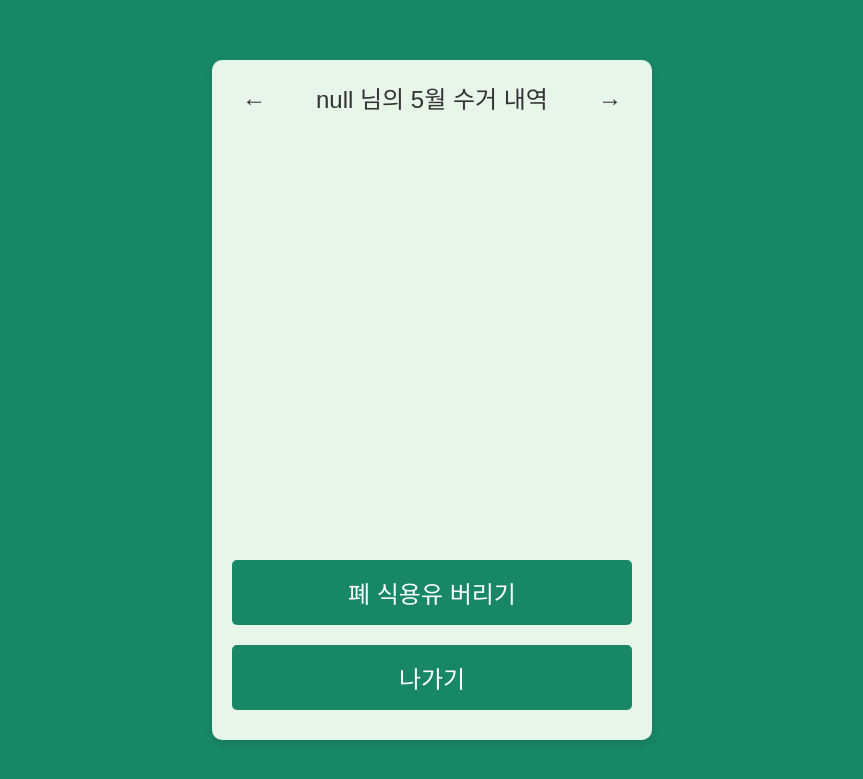
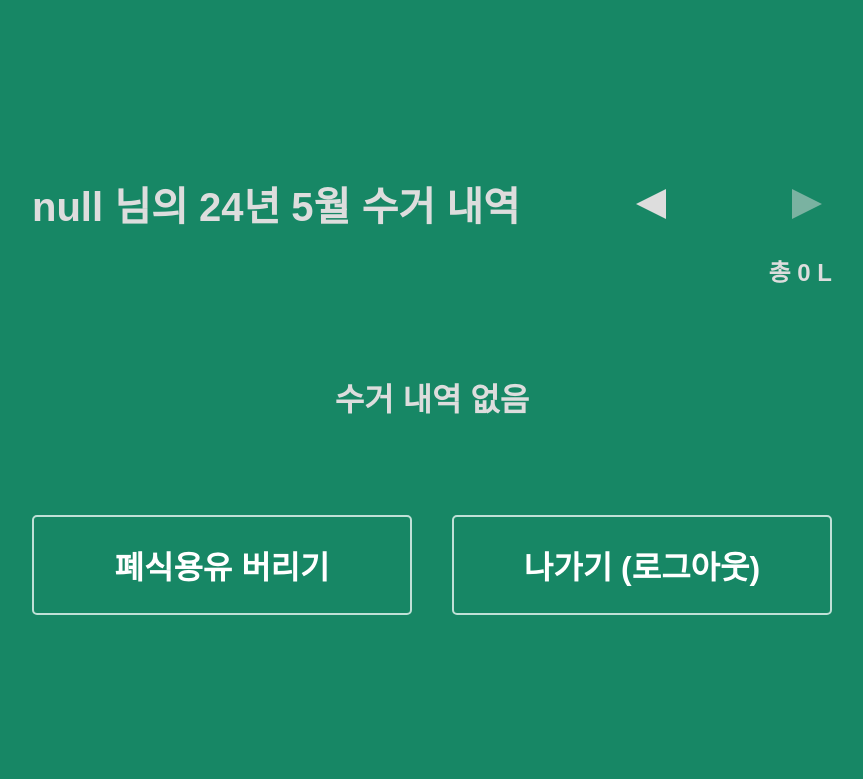
Before and after one commit to ggpp0909/money-good, a Flask app: page /history in a window 1280 px wide. Shown: the top 779 px of the page, without its empty margins (208-1071 px from the left). Run offline with Flask 3, Linux system fonts and the light colour scheme; data that the repository does not hold is empty.

Commit message:
아두이노 외 기능 구현 완

```diff
--- a/app.py
+++ b/app.py
@@ -66,16 +66,24 @@
         wb = openpyxl.load_workbook(FILE_PATH)
         sheet = wb.active
         history = []
+        total_amount = 0
+        weekdays = ["월", "화", "수", "목", "금", "토", "일"]
+
         for row in sheet.iter_rows(min_row=2, values_only=True):
             record_id, name, phone, oil_amount, place, record_time = row
-            if record_id == user_id and datetime.strptime(record_time, "%Y-%m-%d %H:%M:%S").month == month:
+            record_date = datetime.strptime(record_time, "%Y-%m-%d %H:%M:%S")
+            if record_id == user_id and record_date.month == month:
+                weekday_str = weekdays[record_date.weekday()]
+                formatted_date = record_date.strftime(f"%Y.%m.%d({weekday_str})")
                 history.append({
-                    "date": datetime.strptime(record_time, "%Y-%m-%d %H:%M:%S").strftime("%Y.%m.%d(%a)"),
+                    "date": formatted_date,
                     "amount": oil_amount
                 })
-        return jsonify(history)
+                total_amount += float(oil_amount)
+
+        return jsonify({"history": history, "total": total_amount})
     except FileNotFoundError:
-        return jsonify([])
+        return jsonify({"history": [], "total": 0})
 
 @app.route('/history')
 def history():
--- a/templates/history.html
+++ b/templates/history.html
@@ -18,13 +18,11 @@
             flex-direction: column;
             justify-content: center;
             align-items: center;
-            background-color: #E8F5E9;
             padding: 20px;
-            border-radius: 10px;
-            box-shadow: 0 4px 8px rgba(0, 0, 0, 0.1);
             width: 90%;
-            max-width: 400px;
-            height: 80%;
+            max-width: 800px;
+            height: 90%;
+            max-height: 450px;
         }
         .header {
             display: flex;
@@ -34,16 +32,33 @@
             margin-bottom: 20px;
         }
         .title {
-            font-size: 1.5rem;
-            color: #333;
+            font-weight: bold;
+            font-size: 2.5rem;
+            color: #dddddd;
         }
         .arrow {
+            display: inline-block;
             cursor: pointer;
-            font-size: 1.5rem;
-            margin: 0 10px;
-            color: #333;
+            border-top: 15px solid transparent;
+            border-bottom: 15px solid transparent;
+            margin: 10px;
+            user-select: none;
+        }
+        .arrow.left {
+            border-right: 30px solid #dddddd; /* Left arrow */
+        }
+        .arrow.right {
+            border-left: 30px solid #dddddd; /* Right arrow */
+        }
+        .arrow.disabled {
+            cursor: not-allowed;
+            opacity: 0.5;
         }
         .history-list {
+            display: flex;
+            align-items: center; /* Center items vertically */
+            justify-content: center; /* Center items horizontally */
+            font-weight: bold;
             width: 100%;
             flex-grow: 1;
             overflow-y: auto;
@@ -51,52 +66,97 @@
             user-select: none; /* Prevent text selection */
             cursor: grab; /* Change cursor to indicate dragging */
         }
+        .history-list::-webkit-scrollbar {
+            width: 12px; /* Width of the scrollbar */
+        }
+        .history-list::-webkit-scrollbar-track {
+            background: transparent; /* Transparent background */
+        }
+        .history-list::-webkit-scrollbar-thumb {
+            background-color: #dddddd; /* Color of the scrollbar */
+            border-radius: 20px; /* Roundness of the scrollbar */
+            border: 3px solid transparent; /* Padding around scrollbar */
+        }
+        .history-list::-webkit-scrollbar-button {
+            display: none; /* Remove arrows */
+            width: 0;
+            height: 0;
+        }
+        .no-history {
+            font-size: 2rem;
+            font-weight: bold;
+            color: #dddddd;
+            text-align: center;
+        }
+
+
         .history-item {
             display: flex;
             justify-content: space-between;
-            font-size: 1.2rem;
-            color: #333;
+            font-size: 2rem;
+            color: #dddddd;
             margin-bottom: 10px;
+            border-bottom: 1px solid #ccc; /* Add border for separation */
+            padding-bottom: 10px; /* Add padding to separate the border from the content */
         }
         .btn {
+            border: 2px solid #c0e1d7;
             background-color: #178765;
             color: white;
-            font-size: 1.5rem;
+            font-size: 2rem;
+            font-weight: bold;
             padding: 15px 30px;
-            border: none;
             border-radius: 5px;
             cursor: pointer;
             transition: background-color 0.3s;
             margin: 10px;
-            width: 100%;
             text-align: center;
+            width: 380px;
+            height: 100px;
         }
-        .btn:hover {
-            background-color: #145a54;
+        .button-container {
+            display: flex;
+            justify-content: space-between;
+            gap: 20px;
+        }
+        .total-liters {
+            font-weight: bold;
+            color: #dddddd;
         }
     </style>
 </head>
 <body>
     <div class="container">
         <div class="header">
-            <div class="arrow" onclick="changeMonth(-1)">&#8592;</div>
             <div class="title" id="title"></div>
-            <div class="arrow" onclick="changeMonth(1)">&#8594;</div>
+            <div class="arrow left" onclick="changeMonth(-1)"></div>
+            <div class="arrow right" onclick="changeMonth(1)"></div>
+        </div>
+        <div class="total-liters" id="total-liters" style="align-self: flex-end; font-size: 1.5rem; margin-bottom: 20px;">
+            <!-- Total liters will be updated here -->
         </div>
         <div class="history-list" id="history-list">
             <!-- 수거 기록이 여기에 표시됩니다 -->
         </div>
-        <button class="btn" onclick="navigateTo('/dispose_oil')">폐 식용유 버리기</button>
-        <button class="btn" onclick="window.location.href='/'">나가기</button>
+        <div class="history-list" id="history-list">
+            <!-- 수거 기록이 여기에 표시됩니다 -->
+            <div class="no-history" id="no-history">수거 내역 없음</div>
+        </div>
+        <div class="button-container">
+            <button class="btn" onclick="navigateTo('/dispose_oil')">폐식용유 버리기</button>
+            <button class="btn" onclick="window.location.href='/'">나가기 (로그아웃)</button>
+        </div>
     </div>
 
     <script>
         const params = getUrlParams();
         let currentDate = new Date();
+        let maxDate = new Date();
 
         document.addEventListener('DOMContentLoaded', () => {
             updateTitle();
             fetchHistory();
+            updateArrows();
         });
 
         // URL 파라미터 읽기
@@ -117,39 +177,70 @@
 
         function updateTitle() {
             const month = currentDate.getMonth() + 1; // 월은 0부터 시작하므로 +1
-            const title = `${params.name} 님의 ${month}월 수거 내역`;
+            const year = currentDate.getFullYear().toString().slice(-2);
+            const title = `${params.name} 님의 ${year}년 ${month}월 수거 내역`;
             document.getElementById('title').textContent = title;
         }
 
+        function updateArrows() {
+            const leftArrow = document.querySelector('.arrow.left');
+            const rightArrow = document.querySelector('.arrow.right');
+            // Disable the left arrow if the month is January of the current year
+            if (currentDate.getFullYear() === maxDate.getFullYear() && currentDate.getMonth() <= 0) {
+                leftArrow.classList.add('disabled');
+            } else {
+                leftArrow.classList.remove('disabled');
+            }
+            // Disable the right arrow if the month is the current month or future
+            if (currentDate.getFullYear() >= maxDate.getFullYear() && currentDate.getMonth() >= maxDate.getMonth()) {
+                rightArrow.classList.add('disabled');
+            } else {
+                rightArrow.classList.remove('disabled');
+            }
+        }
+
         function changeMonth(offset) {
-            currentDate.setMonth(currentDate.getMonth() + offset);
+            const newDate = new Date(currentDate.getFullYear(), currentDate.getMonth() + offset);
+            if (newDate <= maxDate) {
+                currentDate = newDate;
                 updateTitle();
                 fetchHistory();
+                updateArrows();
+            }
         }
 
         function fetchHistory() {
-            const queryString = `?id=${encodeURIComponent(params.id)}&month=${currentDate.getMonth() + 1}`;
+            const queryString = `?id=${encodeURIComponent(params.id)}&year=${currentDate.getFullYear()}&month=${currentDate.getMonth() + 1}`;
             fetch(`/fetch_history${queryString}`)
                 .then(response => response.json())
                 .then(data => {
-                    displayHistory(data);
+                    displayHistory(data.history);
+                    document.getElementById('total-liters').textContent = `총 ${data.total} L`;
                 })
                 .catch(error => {
                     console.error('Error fetching history:', error);
                 });
         }
-
         function displayHistory(historyList) {
             const historyContainer = document.getElementById('history-list');
+            const noHistoryMessage = document.getElementById('no-history');
             historyContainer.innerHTML = '';
 
+            if (historyList.length === 0) {
+                noHistoryMessage.style.display = 'block';
+                historyContainer.style.display = 'none';
+            } else {
+                noHistoryMessage.style.display = 'none';
+                historyContainer.style.display = 'block';
                 historyList.forEach(item => {
                     const historyItem = document.createElement('div');
                     historyItem.className = 'history-item';
-                historyItem.innerHTML = `<div>${item.date}</div><div>${item.amount} (L)</div>`;
+                    historyItem.innerHTML = `<div>${item.date}</div><div>${item.amount} L</div>`;
                     historyContainer.appendChild(historyItem);
                 });
             }
+        }
+
 
         // 드래그로 스크롤 기능 추가
         let isDown = false;
```
Also changed, not shown: templates/dispose_oil.html (+0 -10 lines), templates/main_menu.html (+3 -12 lines), templates/qr_reader.html (+5 -5 lines), 1 other file. Lines whose indentation alone changed are shown as unchanged.
